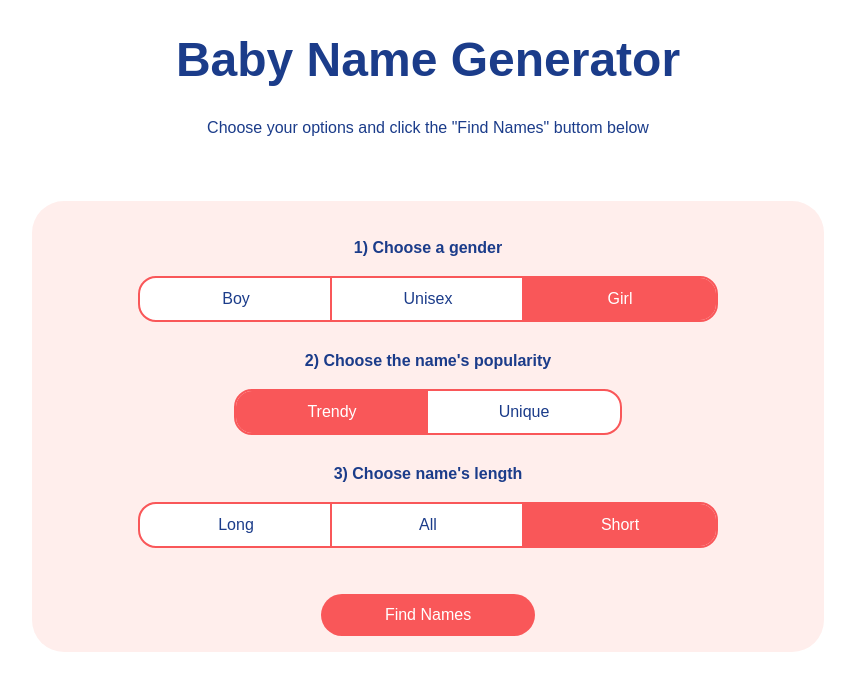
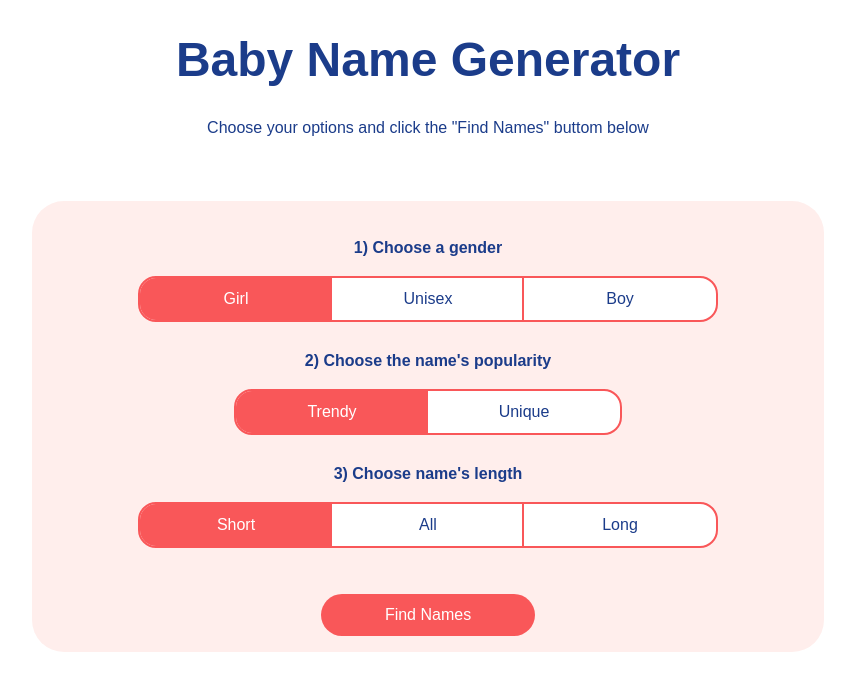
Before and after one commit to ggsuha/baby-name-generator, a Nuxt app: page / in a window 1280 px wide. Shown: the top 690 px of the page, without its empty margins (212-1067 px from the left). Built offline with nearby package versions, Linux system fonts and the light colour scheme.

Commit message:
Add component

```diff
--- a/app.vue
+++ b/app.vue
@@ -26,6 +26,24 @@ const computeSelectedNames = () => {
 };
 
 const selectedNames = ref<string[]>([]);
+
+const optionsArray = [
+  {
+    title: "1) Choose a gender",
+    category: "gender",
+    buttons: [Gender.GIRL, Gender.UNISEX, Gender.BOY],
+  },
+  {
+    title: "2) Choose the name's popularity",
+    category: "popularity",
+    buttons: [Popularity.TRENDY, Popularity.UNIQUE],
+  },
+  {
+    title: "3) Choose name's length",
+    category: "length",
+    buttons: [Length.SHORT, Length.ALL, Length.LONG],
+  },
+];
 </script>
 
 <template>
@@ -33,53 +51,7 @@ const selectedNames = ref<string[]>([]);
     <h1>Baby Name Generator</h1>
     <p>Choose your options and click the "Find Names" buttom below</p>
     <div class="options-container">
-      <div class="option-container">
-        <h4>1) Choose a gender</h4>
-        <div class="option-buttons">
-          <button class="option option-left" :class="options.gender === Gender.BOY && 'option-active'"
-            @click="options.gender = Gender.BOY">
-            Boy
-          </button>
-          <button class="option" :class="options.gender === Gender.UNISEX && 'option-active'"
-            @click="options.gender = Gender.UNISEX">
-            Unisex
-          </button>
-          <button class="option option-right" :class="options.gender === Gender.GIRL && 'option-active'"
-            @click="options.gender = Gender.GIRL">
-            Girl
-          </button>
-        </div>
-      </div>
-      <div class="option-container">
-        <h4>2) Choose the name's popularity</h4>
-        <div class="option-buttons">
-          <button class="option option-left" :class="options.popularity === Popularity.TRENDY && 'option-active'"
-            @click="options.popularity = Popularity.TRENDY">
-            Trendy
-          </button>
-          <button class="option option-right" :class="options.popularity === Popularity.UNIQUE && 'option-active'"
-            @click="options.popularity = Popularity.UNIQUE">
-            Unique
-          </button>
-        </div>
-      </div>
-      <div class="option-container">
-        <h4>3) Choose name's length</h4>
-        <div class="option-buttons">
-          <button class="option option-left" :class="options.length === Length.LONG && 'option-active'"
-            @click="options.length = Length.LONG">
-            Long
-          </button>
-          <button class="option" :class="options.length === Length.ALL && 'option-active'"
-            @click="options.length = Length.ALL">
-            All
-          </button>
-          <button class="option option-right" :class="options.length === Length.SHORT && 'option-active'"
-            @click="options.length = Length.SHORT">
-            Short
-          </button>
-        </div>
-      </div>
+      <Option v-for="option in optionsArray" :key="option.title" :option="option" :options="options" />
       <button class="primary" @click="computeSelectedNames">Find Names</button>
     </div>
     <div class="cards-container">
@@ -112,35 +84,6 @@ h1 {
   margin: 0 auto;
   margin-top: 4rem;
   position: relative;
-}
-
-.option-container {
-  margin-bottom: 2rem;
-}
-
-.option {
-  background: white;
-  outline: 0.15rem solid rgb(249, 87, 89);
-  border: none;
-  padding: 0.75rem;
-  width: 12rem;
-  font-size: 1rem;
-  color: rgb(27, 60, 138);
-  cursor: pointer;
-  font-weight: 200;
-}
-
-.option-left {
-  border-radius: 1rem 0 0 1rem;
-}
-
-.option-right {
-  border-radius: 0 1rem 1rem 0;
-}
-
-.option-active {
-  background-color: rgb(249, 87, 89);
-  color: white;
 }
 
 .primary {
--- /dev/null
+++ b/components/Option.vue
@@ -0,0 +1,76 @@
+<script setup lang="ts">
+
+import { Gender, Length, Popularity } from "@/data";
+
+interface OptionProps {
+    option: {
+        title: string;
+        category: string;
+        buttons: Gender[] | Popularity[] | Length[];
+
+    };
+    options: {
+        gender: Gender;
+        popularity: Popularity;
+        length: Length;
+    };
+}
+
+const props = defineProps<OptionProps>();
+
+const computeButtonClasses = (value: Gender | Popularity | Length, index: number) => {
+    const classNames = [];
+
+    if (props.options[props.option.category] === value) {
+        classNames.push("option-active");
+    }
+
+    if (index === 0) classNames.push("option-left");
+    if (index === props.option.buttons.length - 1)
+        classNames.push("option-right");
+    return classNames.join(" ");
+};
+</script>
+
+<template>
+    <div class="option-container">
+        <h4>{{ option.title }}</h4>
+        <div class="option-buttons">
+            <button v-for="(value, index) in option.buttons" :key="value" class="option"
+                :class="computeButtonClasses(value, index)" @click="options[option.category] = value">
+                {{ value }}
+            </button>
+        </div>
+    </div>
+</template>
+
+<style scoped>
+.option-container {
+    margin-bottom: 2rem;
+}
+
+.option {
+    background: white;
+    outline: 0.15rem solid rgb(249, 87, 89);
+    border: none;
+    padding: 0.75rem;
+    width: 12rem;
+    font-size: 1rem;
+    color: rgb(27, 60, 138);
+    cursor: pointer;
+    font-weight: 200;
+}
+
+.option-left {
+    border-radius: 1rem 0 0 1rem;
+}
+
+.option-right {
+    border-radius: 0 1rem 1rem 0;
+}
+
+.option-active {
+    background-color: rgb(249, 87, 89);
+    color: white;
+}
+</style>
```
